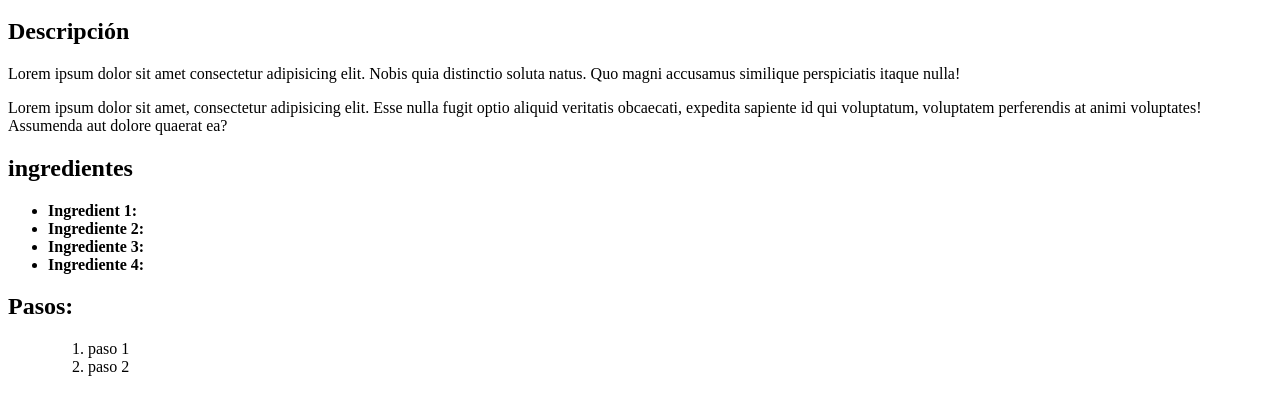
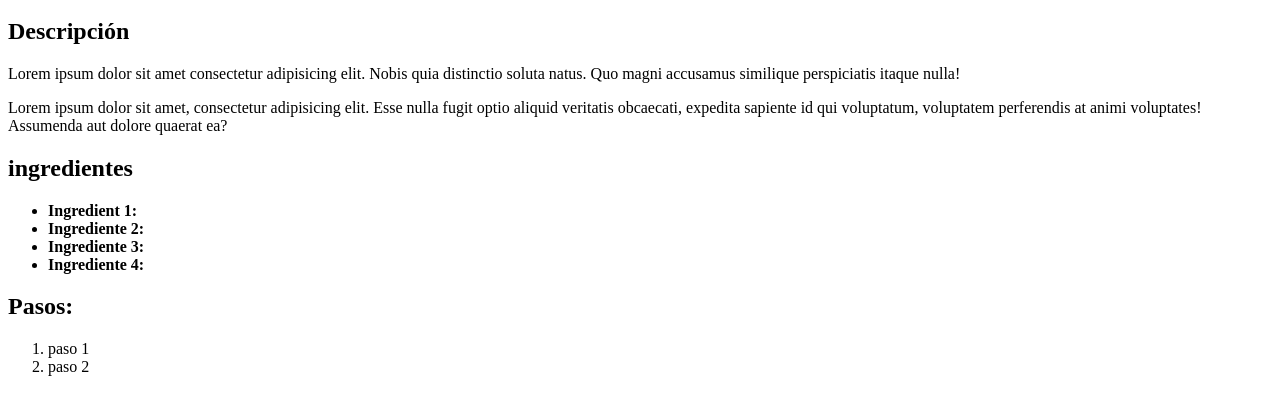
Before and after one commit to sirwdr/odin-recipes1, a plain HTML site: page index.html in a window 1280 px wide. Shown: the part 404-800 px from the top of the page. Drawn offline with Linux system fonts and the light colour scheme.

Commit message:
modifique index

```diff
--- a/index.html
+++ b/index.html
@@ -21,11 +21,9 @@
         <li><strong>Ingrediente 4:</strong></li>
     </ul>
     <h2>Pasos:</h2>
-    <dir>
         <ol>
             <li>paso 1</li>
             <li>paso 2</li>
         </ol>
-    </dir>
 </body>
 </html>
```
